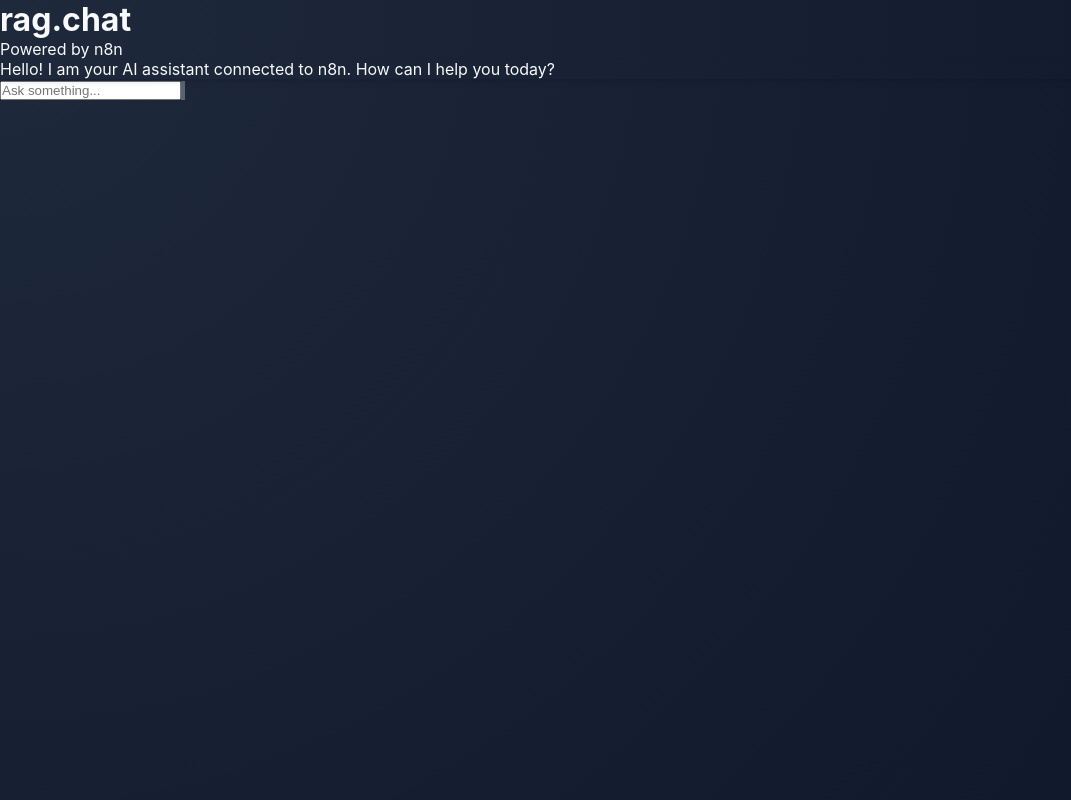
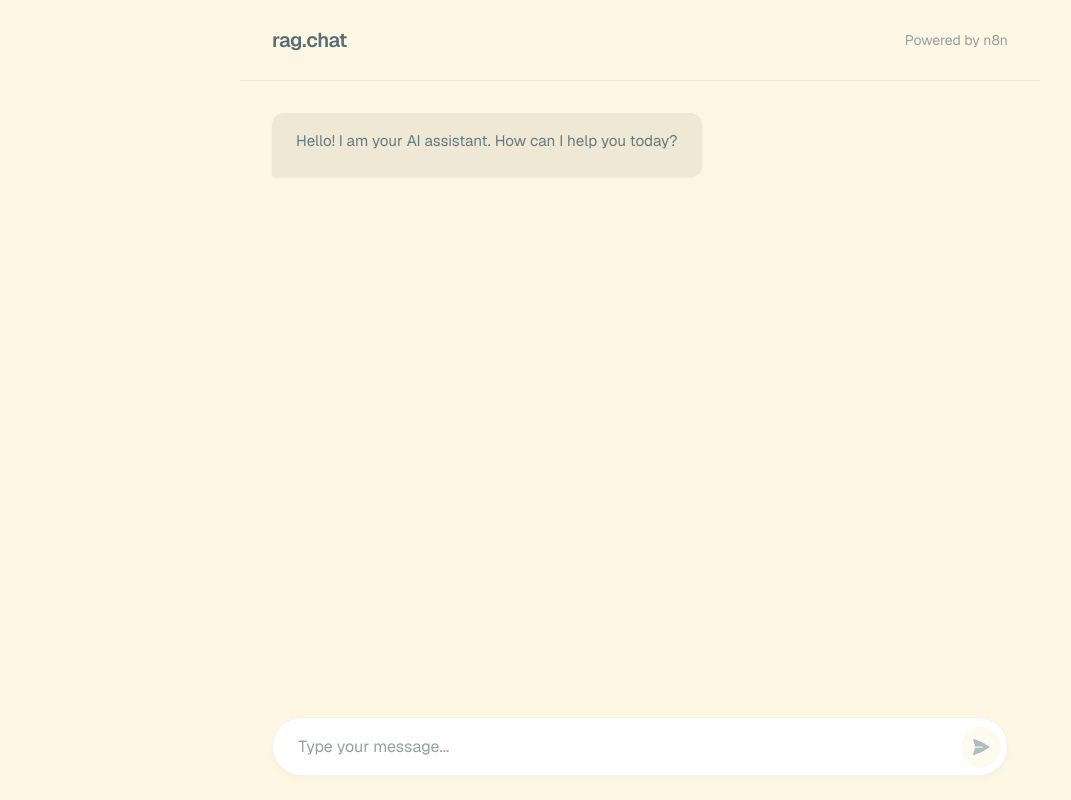
Before and after one commit to arman4realll-coder/rag-chat, a Next.js app: page / in a window 1280 px wide. Shown: the whole page, without its empty margins (0-1071 px from the left). Built offline with nearby package versions, Linux system fonts and the light colour scheme.

Commit message:
Update UI to Solarized Light neutral theme

```diff
--- a/src/app/globals.css
+++ b/src/app/globals.css
@@ -1,15 +1,34 @@
 :root {
-  --background: #0f172a;
-  --foreground: #f8fafc;
-  --primary: #3b82f6;
-  --primary-glow: rgba(59, 130, 246, 0.5);
-  --secondary: #64748b;
-  --accent: #8b5cf6;
-  --glass-bg: rgba(30, 41, 59, 0.7);
-  --glass-border: rgba(255, 255, 255, 0.1);
-  --input-bg: rgba(15, 23, 42, 0.6);
-  --chat-bubble-user: #2563eb;
-  --chat-bubble-bot: rgba(30, 41, 59, 0.8);
+  /* Solarized Light Palette */
+  --base03:    #002b36;
+  --base02:    #073642;
+  --base01:    #586e75;
+  --base00:    #657b83;
+  --base0:     #839496;
+  --base1:     #93a1a1;
+  --base2:     #eee8d5;
+  --base3:     #fdf6e3;
+  --yellow:    #b58900;
+  --orange:    #cb4b16;
+  --red:       #dc322f;
+  --magenta:   #d33682;
+  --violet:    #6c71c4;
+  --blue:      #268bd2;
+  --cyan:      #2aa198;
+  --green:     #859900;
+
+  /* Theme Mapping */
+  --bg-app: var(--base3);
+  --bg-panel: var(--base2);
+  --text-primary: var(--base00);
+  --text-secondary: var(--base1);
+  --accent-color: var(--blue);
+  --border-color: rgba(0,0,0,0.05); /* Subtle border */
+
+  --bubble-user: #ffffff; /* Crisp white for user to stand out from warm bg */
+  --bubble-bot: var(--base2);
+  --shadow-sm: 0 1px 2px rgba(0,0,0,0.05);
+  --shadow-md: 0 4px 6px rgba(0,0,0,0.02);
 }
 
 * {
@@ -18,88 +37,199 @@
   margin: 0;
 }
 
-html,
-body {
-  max-width: 100vw;
-  overflow-x: hidden;
+html, body {
   height: 100%;
+  font-family: var(--font-geist-sans), -apple-system, BlinkMacSystemFont, "Segoe UI", Roboto, Helvetica, Arial, sans-serif;
 }
 
 body {
-  color: var(--foreground);
-  background: radial-gradient(circle at top left, #1e293b, var(--background));
-  font-family: -apple-system, BlinkMacSystemFont, 'Segoe UI', Roboto, Helvetica, Arial, sans-serif;
+  background-color: var(--bg-app);
+  color: var(--text-primary);
+  line-height: 1.6;
   -webkit-font-smoothing: antialiased;
-  -moz-osx-font-smoothing: grayscale;
 }
 
-a {
-  color: inherit;
-  text-decoration: none;
+/* Typography */
+h1, h2, h3 {
+  color: var(--base01);
+  font-weight: 600;
+  letter-spacing: -0.02em;
 }
 
-/* Scrollbar styling */
-::-webkit-scrollbar {
-  width: 8px;
+/* Layout Utilities */
+.app-container {
+  display: flex;
+  flex-direction: column;
+  height: 100vh;
+  max-width: 800px;
+  margin: 0 auto;
+  position: relative;
 }
 
+/* Header */
+.app-header {
+  padding: 1.5rem 2rem;
+  display: flex;
+  justify-content: space-between;
+  align-items: center;
+  border-bottom: 1px solid var(--border-color);
+}
+
+.brand-title {
+  font-size: 1.25rem;
+  color: var(--base01);
+}
+
+.brand-subtitle {
+  font-size: 0.875rem;
+  color: var(--base1);
+}
+
+/* Chat Area */
+.chat-main {
+  flex: 1;
+  overflow-y: auto;
+  padding: 2rem;
+  display: flex;
+  flex-direction: column;
+  gap: 1.5rem;
+}
+
+.message-row {
+  display: flex;
+  width: 100%;
+  opacity: 0;
+  animation: fadeIn 0.4s ease forwards;
+}
+
+.message-row.user {
+  justify-content: flex-end;
+}
+
+.message-row.bot {
+  justify-content: flex-start;
+}
+
+.message-bubble {
+  max-width: 75%;
+  padding: 1rem 1.5rem;
+  border-radius: 12px;
+  font-size: 0.95rem;
+  box-shadow: var(--shadow-sm);
+  position: relative;
+}
+
+.user .message-bubble {
+  background-color: var(--bubble-user);
+  color: var(--text-primary);
+  border-bottom-right-radius: 2px;
+}
+
+.bot .message-bubble {
+  background-color: var(--bubble-bot);
+  color: var(--text-primary);
+  border-bottom-left-radius: 2px;
+}
+
+/* Loading Indicator */
+.typing-indicator {
+  display: flex;
+  gap: 4px;
+  padding: 0.5rem 0;
+}
+.dot {
+  width: 6px;
+  height: 6px;
+  background-color: var(--base1);
+  border-radius: 50%;
+  animation: bounce 1.4s infinite ease-in-out both;
+}
+.dot:nth-child(1) { animation-delay: -0.32s; }
+.dot:nth-child(2) { animation-delay: -0.16s; }
+
+@keyframes bounce {
+  0%, 80%, 100% { transform: scale(0); }
+  40% { transform: scale(1); }
+}
+
+@keyframes fadeIn {
+  to { opacity: 1; transform: translateY(0); }
+  from { opacity: 0; transform: translateY(10px); }
+}
+
+/* Input Area */
+.input-area {
+  padding: 1.5rem 2rem;
+  background-color: var(--bg-app); /* Match bg to disappear */
+}
+
+.input-container {
+  position: relative;
+  display: flex;
+  align-items: center;
+  background: #ffffff;
+  border-radius: 99px;
+  padding: 6px;
+  box-shadow: var(--shadow-md);
+  border: 1px solid var(--border-color);
+  transition: box-shadow 0.2s;
+}
+
+.input-container:focus-within {
+  box-shadow: 0 4px 12px rgba(0,0,0,0.05);
+  border-color: rgba(0,0,0,0.1);
+}
+
+.chat-input {
+  flex: 1;
+  border: none;
+  background: transparent;
+  padding: 0.75rem 1.2rem;
+  font-size: 1rem;
+  color: var(--text-primary);
+  outline: none;
+  font-family: inherit;
+}
+
+.chat-input::placeholder {
+  color: var(--base1);
+}
+
+.send-btn {
+  background-color: var(--bg-app);
+  border: none;
+  width: 40px;
+  height: 40px;
+  border-radius: 50%;
+  display: flex;
+  align-items: center;
+  justify-content: center;
+  cursor: pointer;
+  color: var(--base00);
+  transition: all 0.2s;
+}
+
+.send-btn:hover:not(:disabled) {
+  background-color: var(--base2);
+  color: var(--blue);
+}
+
+.send-btn:disabled {
+  opacity: 0.5;
+  cursor: default;
+}
+
+/* Scrollbar */
+::-webkit-scrollbar {
+  width: 6px;
+}
 ::-webkit-scrollbar-track {
   background: transparent;
 }
-
 ::-webkit-scrollbar-thumb {
-  background: var(--secondary);
-  border-radius: 4px;
+  background: rgba(0,0,0,0.1);
+  border-radius: 3px;
 }
-
 ::-webkit-scrollbar-thumb:hover {
-  background: var(--primary);
+  background: rgba(0,0,0,0.2);
 }
-
-/* Utilities */
-.glass {
-  background: var(--glass-bg);
-  backdrop-filter: blur(12px);
-  -webkit-backdrop-filter: blur(12px);
-  border: 1px solid var(--glass-border);
-}
-
-.animate-fade-in {
-  animation: fadeIn 0.5s ease-out forwards;
-}
-
-@keyframes fadeIn {
-  from {
-    opacity: 0;
-    transform: translateY(10px);
-  }
-  to {
-    opacity: 1;
-    transform: translateY(0);
-  }
-}
-
-.typing-dot {
-  width: 6px;
-  height: 6px;
-  background: var(--secondary);
-  border-radius: 50%;
-  animation: typing 1.4s infinite ease-in-out both;
-}
-
-.typing-dot:nth-child(1) {
-  animation-delay: -0.32s;
-}
-
-.typing-dot:nth-child(2) {
-  animation-delay: -0.16s;
-}
-
-@keyframes typing {
-  0%, 80%, 100% {
-    transform: scale(0);
-  }
-  40% {
-    transform: scale(1);
-  }
-}
--- a/src/app/page.tsx
+++ b/src/app/page.tsx
@@ -9,7 +9,7 @@
 
 export default function Home() {
   const [messages, setMessages] = useState<Message[]>([
-    { role: 'bot', content: 'Hello! I am your AI assistant connected to n8n. How can I help you today?' }
+    { role: 'bot', content: 'Hello! I am your AI assistant. How can I help you today?' }
   ]);
   const [input, setInput] = useState('');
   const [isLoading, setIsLoading] = useState(false);
@@ -38,7 +38,7 @@
         headers: { 'Content-Type': 'application/json' },
         body: JSON.stringify({
           message: userMessage,
-          previousHistory: messages // sending history context
+          previousHistory: messages
         }),
       });
 
@@ -57,29 +57,21 @@
   };
 
   return (
-    <div className="flex flex-col h-screen max-w-4xl mx-auto p-4 md:p-6">
-      <header className="flex items-center justify-between pb-4 border-b border-[var(--glass-border)] mb-4">
-        <h1 className="text-2xl font-bold bg-clip-text text-transparent bg-gradient-to-r from-blue-400 to-purple-500">
-          rag.chat
-        </h1>
-        <div className="text-sm text-[var(--secondary)]">Powered by n8n</div>
+    <div className="app-container">
+      <header className="app-header">
+        <h1 className="brand-title">rag.chat</h1>
+        <div className="brand-subtitle">Powered by n8n</div>
       </header>
 
-      <main className="flex-1 overflow-y-auto space-y-4 pr-2 pb-4 scroll-smooth">
+      <main className="chat-main">
         {messages.map((msg, idx) => (
           <div
             key={idx}
-            className={`flex w-full ${msg.role === 'user' ? 'justify-end' : 'justify-start'} animate-fade-in`}
+            className={`message-row ${msg.role}`}
           >
-            <div
-              className={`max-w-[80%] p-4 rounded-2xl backdrop-blur-sm ${msg.role === 'user'
-                  ? 'bg-[var(--chat-bubble-user)] text-[var(--foreground)] rounded-br-none'
-                  : 'bg-[var(--chat-bubble-bot)] border border-[var(--glass-border)] text-[var(--foreground)] rounded-bl-none'
-                }`}
-              style={{ boxShadow: '0 4px 6px -1px rgba(0, 0, 0, 0.1), 0 2px 4px -1px rgba(0, 0, 0, 0.06)' }}
-            >
+            <div className="message-bubble">
               {msg.content.split('\n').map((line, i) => (
-                <p key={i} className="mb-1 last:mb-0 leading-relaxed">
+                <p key={i} style={{ marginBottom: line ? '0.5em' : '0' }}>
                   {line}
                 </p>
               ))}
@@ -87,23 +79,25 @@
           </div>
         ))}
         {isLoading && (
-          <div className="flex justify-start animate-fade-in">
-            <div className="bg-[var(--chat-bubble-bot)] border border-[var(--glass-border)] p-4 rounded-2xl rounded-bl-none flex items-center space-x-1">
-              <div className="typing-dot"></div>
-              <div className="typing-dot"></div>
-              <div className="typing-dot"></div>
+          <div className="message-row bot">
+            <div className="message-bubble">
+              <div className="typing-indicator">
+                <div className="dot"></div>
+                <div className="dot"></div>
+                <div className="dot"></div>
+              </div>
             </div>
           </div>
         )}
         <div ref={messagesEndRef} />
       </main>
 
-      <footer className="pt-4 border-t border-[var(--glass-border)] mt-auto">
-        <form onSubmit={handleSubmit} className="relative flex items-center">
+      <footer className="input-area">
+        <form onSubmit={handleSubmit} className="input-container">
           <input
             type="text"
-            className="w-full bg-[var(--input-bg)] border border-[var(--glass-border)] text-[var(--foreground)] rounded-xl py-4 px-5 pr-14 focus:outline-none focus:ring-2 focus:ring-[var(--primary)] transition-all placeholder:text-[var(--secondary)]"
-            placeholder="Ask something..."
+            className="chat-input"
+            placeholder="Type your message..."
             value={input}
             onChange={(e) => setInput(e.target.value)}
             disabled={isLoading}
@@ -111,13 +105,15 @@
           <button
             type="submit"
             disabled={isLoading || !input.trim()}
-            className="absolute right-2 p-2 bg-[var(--primary)] rounded-lg text-white disabled:opacity-50 disabled:cursor-not-allowed hover:bg-blue-600 transition-colors"
+            className="send-btn"
+            aria-label="Send message"
           >
             <svg
               xmlns="http://www.w3.org/2000/svg"
               viewBox="0 0 24 24"
               fill="currentColor"
-              className="w-5 h-5"
+              width="20"
+              height="20"
             >
               <path d="M3.478 2.405a.75.75 0 00-.926.94l2.432 7.905H13.5a.75.75 0 010 1.5H4.984l-2.432 7.905a.75.75 0 00.926.94 60.519 60.519 0 0018.445-8.986.75.75 0 000-1.218A60.517 60.517 0 003.478 2.405z" />
             </svg>
```
